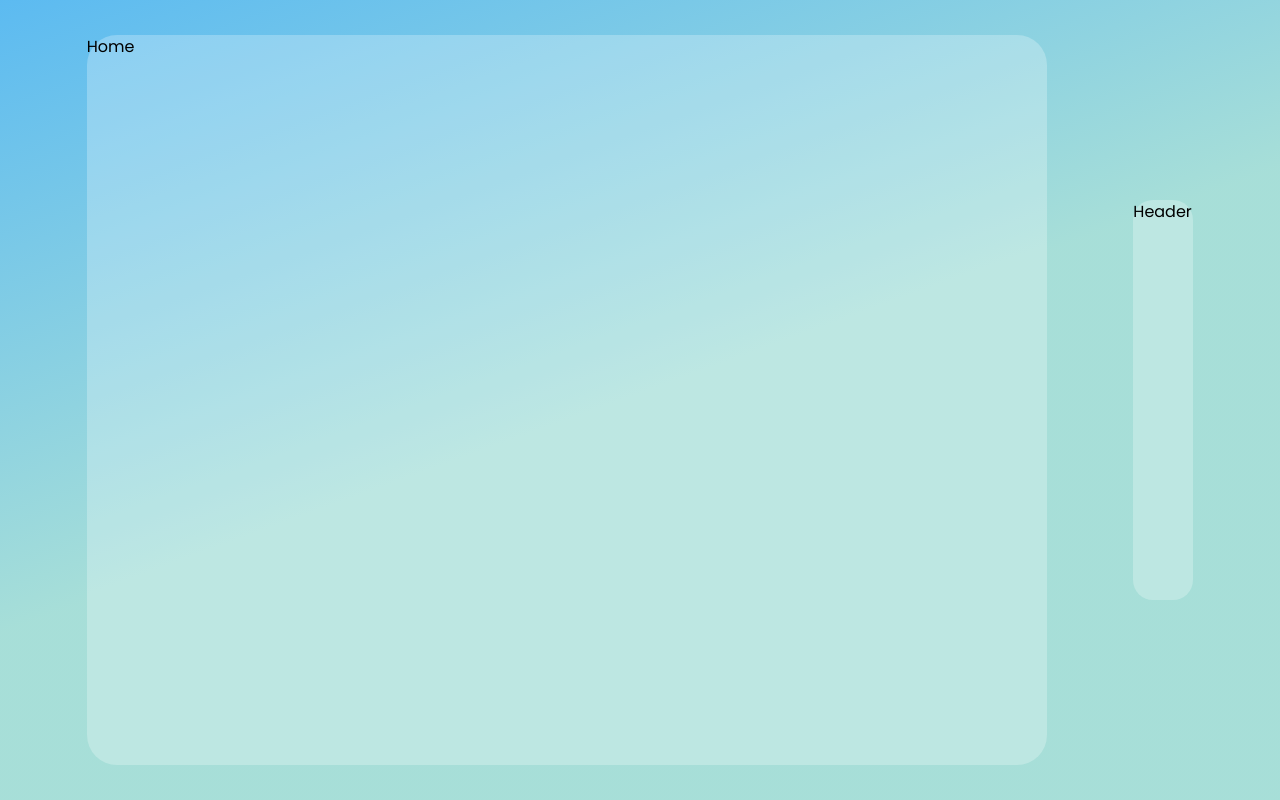
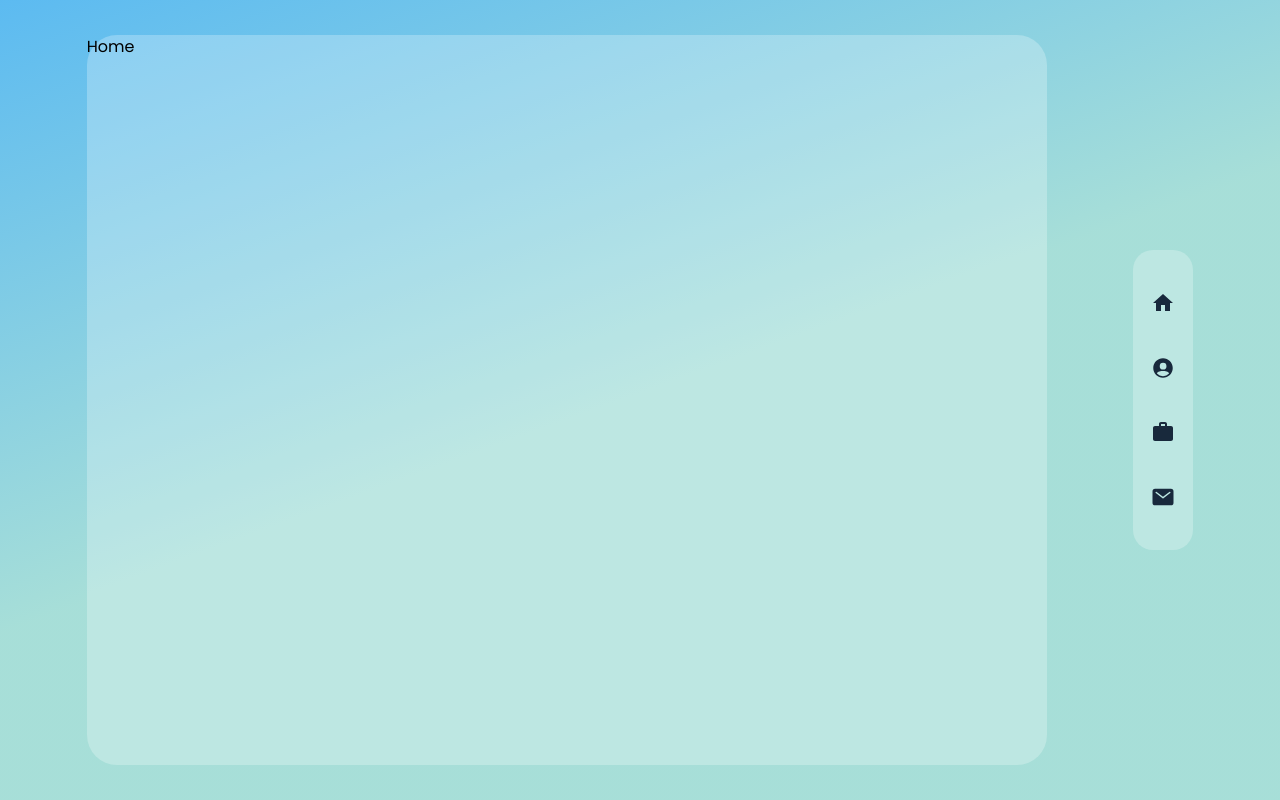
Before and after one commit to Dulithapathum/My-Portfolio, a React (Vite) app: page / in a window 1280 px wide. Built offline with nearby package versions, Linux system fonts and the light colour scheme.

Commit message:
Create Header Elements

```diff
--- a/src/Components/Header.jsx
+++ b/src/Components/Header.jsx
@@ -1,7 +1,36 @@
 import React from "react";
+import { MdHome } from "react-icons/md";
+import { IoPersonCircleSharp, IoMail } from "react-icons/io5";
+import { MdWork } from "react-icons/md";
+import { Link } from "react-router-dom";
 
 const Header = () => {
-  return <div>Header</div>;
+  return (
+    <>
+      <ul className="w-full sm:h-[300px] flex sm:flex-col justify-evenly items-center min-h-[8vh]">
+        <li>
+          <Link to="/">
+            <MdHome className="text-2xl text-blue-dark hover:text-main-color transition-colors" />
+          </Link>
+        </li>
+        <li>
+          <Link to="/about">
+            <IoPersonCircleSharp className="text-2xl text-blue-dark hover:text-main-color transition-colors" />
+          </Link>
+        </li>
+        <li>
+          <Link to="/portfolio">
+            <MdWork className="text-2xl text-blue-dark hover:text-main-color transition-colors" />
+          </Link>
+        </li>
+        <li>
+          <Link to="/contact">
+            <IoMail className="text-2xl text-blue-dark hover:text-main-color transition-colors" />
+          </Link>
+        </li>
+      </ul>
+    </>
+  );
 };
 
 export default Header;
--- a/src/Components/Layout.jsx
+++ b/src/Components/Layout.jsx
@@ -7,7 +7,7 @@ const Layout = () => {
       <div className="min-h-[80vh] sm:w-[75%] sm:h-[calc(100vh-70px)] bg-white-alpha-25 rounded-xl  sm:rounded-[30px]">
         <Outlet />
       </div>
-      <div className="min-h-[8vh] sm:min-w-[60px] bg-white-alpha-25 sm:min-h-[400px] rounded-xl sm:rounded-[20px]">
+      <div className="min-h-[8vh] sm:min-w-[60px] bg-white-alpha-25 sm:min-h-[300px] rounded-xl sm:rounded-[20px]">
         <Header />
       </div>
     </div>
```
